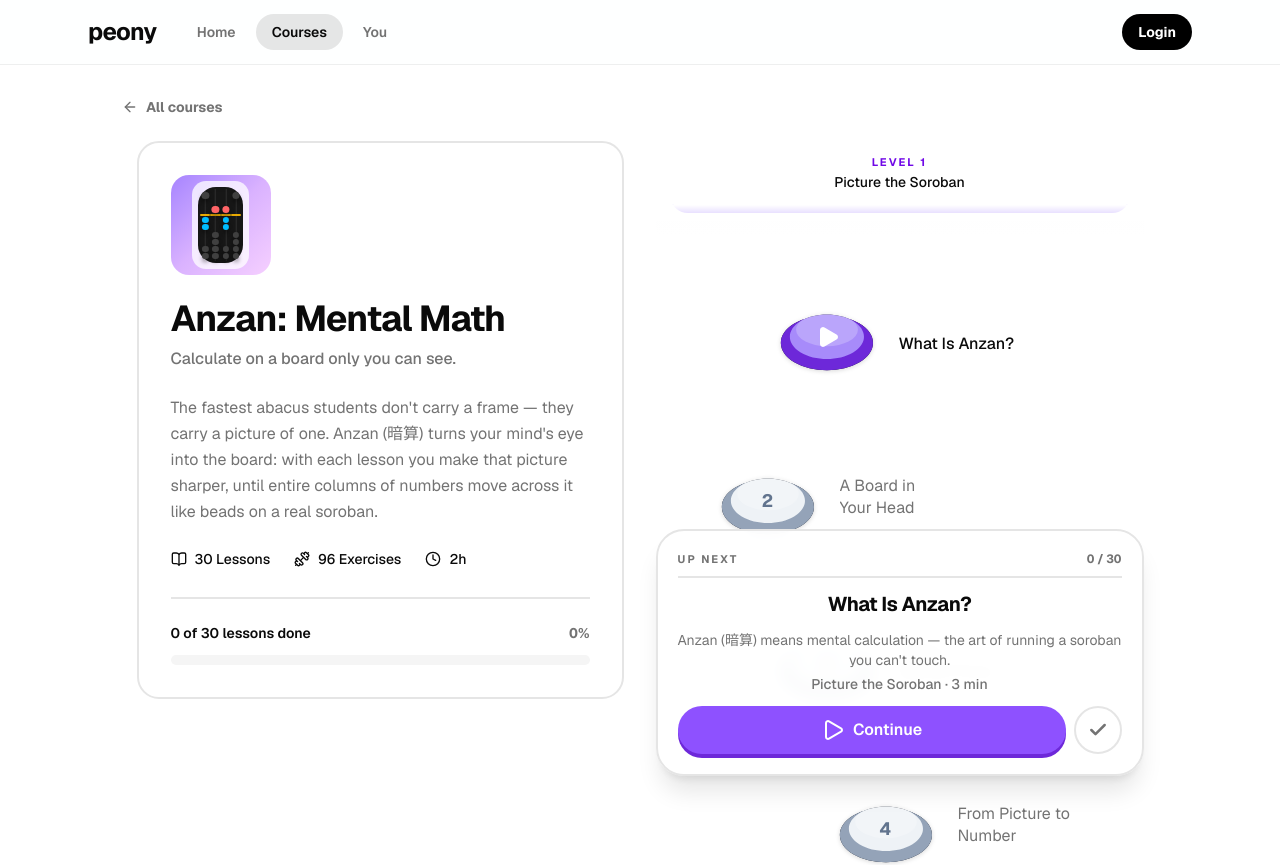
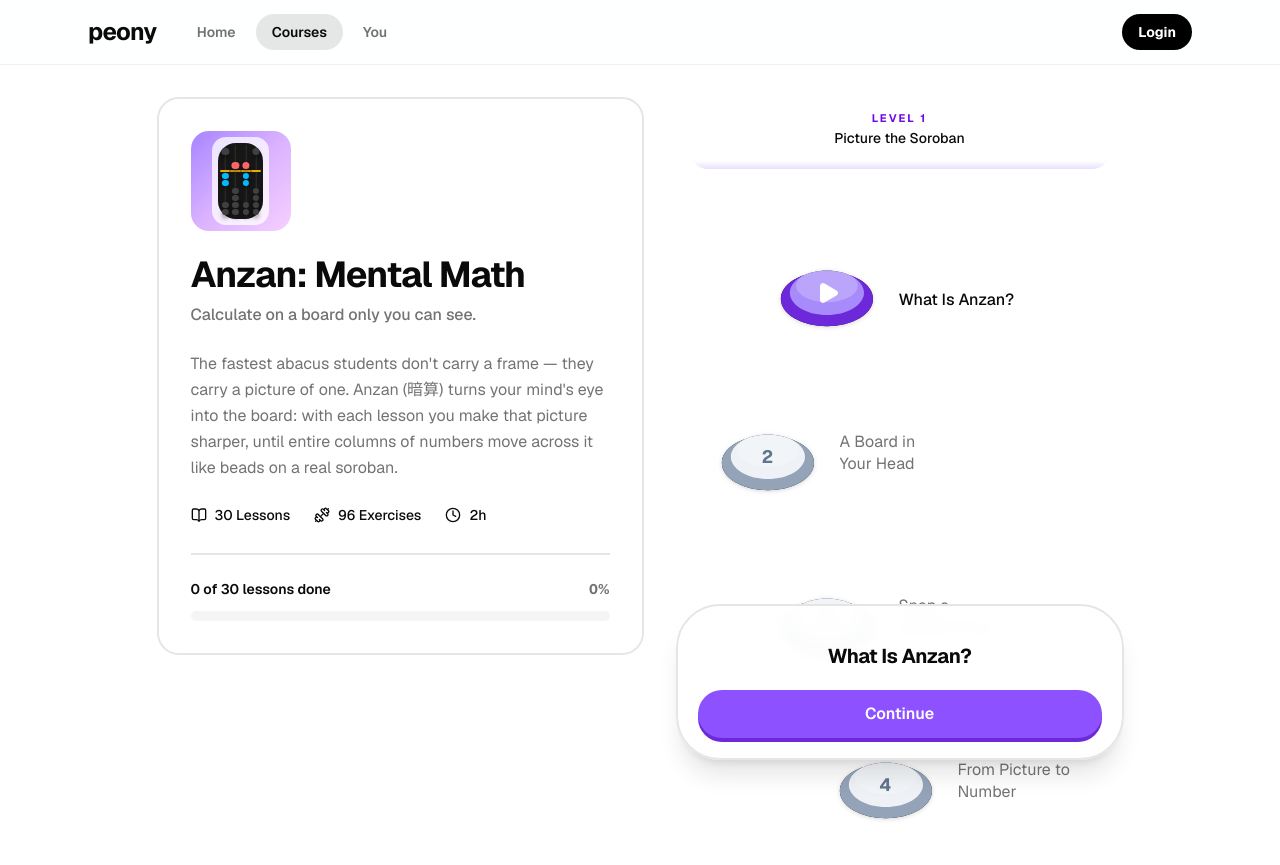
Before and after one commit to learnuidev/skld-app-frontend, a Next.js app: page /courses/anzan-mental-math in a window 1280 px wide. Shown: the top 865 px of the page. Built offline with nearby package versions, Linux system fonts and the light colour scheme; a web font is replaced by a local one.

Commit message:
fix up-next-card

```diff
--- a/components/courses/course-detail/index.tsx
+++ b/components/courses/course-detail/index.tsx
@@ -1,14 +1,16 @@
 "use client";
 
 import { useEffect, useMemo, useState } from "react";
-import Link from "next/link";
-import { ArrowRight } from "lucide-react";
 
 import { CourseSummaryCard } from "@/components/courses/course-detail/course-summary-card";
 import { LessonPath } from "@/components/courses/course-detail/lesson-path";
 import { UpNextCard } from "@/components/courses/course-detail/up-next-card";
-import { clearProgress, readProgress, writeProgress } from "@/modules/course/progress";
-import { buildCoursePath, findCurrentLesson, summarizeProgress } from "@/modules/course/path";
+import { clearProgress, readProgress } from "@/modules/course/progress";
+import {
+  buildCoursePath,
+  findCurrentLesson,
+  summarizeProgress,
+} from "@/modules/course/path";
 import type { Course } from "@/modules/course/types";
 
 /**
@@ -27,16 +29,13 @@ export function CourseDetail({ course }: { course: Course }) {
     return () => window.clearTimeout(id);
   }, [course.slug]);
 
-  const levels = useMemo(() => buildCoursePath(course, completed), [course, completed]);
+  const levels = useMemo(
+    () => buildCoursePath(course, completed),
+    [course, completed],
+  );
   const progress = useMemo(() => summarizeProgress(levels), [levels]);
   const currentLesson = useMemo(() => findCurrentLesson(levels), [levels]);
   const reviewHref = levels[0]?.lessons[0]?.href ?? `/courses/${course.slug}`;
-
-  const markComplete = (key: string) => {
-    const next = completed.includes(key) ? completed : [...completed, key];
-    setCompleted(next);
-    writeProgress(course.slug, next);
-  };
 
   const reset = () => {
     clearProgress(course.slug);
@@ -45,14 +44,6 @@ export function CourseDetail({ course }: { course: Course }) {
 
   return (
     <div className="mx-auto w-full max-w-[1100px] px-4 pb-32 pt-8 sm:px-6 xl:px-8">
-      <Link
-        href="/courses"
-        className="mb-6 inline-flex items-center gap-2 text-sm font-bold text-muted-foreground transition-colors hover:text-foreground"
-      >
-        <ArrowRight className="size-4 rotate-180" />
-        All courses
-      </Link>
-
       <div className="flex flex-col gap-10 xl:flex-row xl:items-start xl:justify-center xl:gap-8">
         <aside className="xl:sticky xl:top-[88px] xl:w-[487px] xl:shrink-0">
           <CourseSummaryCard
@@ -69,7 +60,6 @@ export function CourseDetail({ course }: { course: Course }) {
             lesson={currentLesson}
             progress={progress}
             reviewHref={reviewHref}
-            onMarkComplete={markComplete}
           />
         </LessonPath>
       </div>
--- a/components/courses/course-detail/lesson-path.tsx
+++ b/components/courses/course-detail/lesson-path.tsx
@@ -12,7 +12,7 @@ export interface LessonPathProps {
 /** The scrolling column of levels that the course card sits beside. */
 export function LessonPath({ levels, children }: LessonPathProps) {
   return (
-    <div className="min-w-0 flex-1 xl:max-w-[488px]">
+    <div className="min-w-0 flex-1 xl:max-w-md">
       {levels.map((level) => (
         <LevelSection key={level.slug} level={level} />
       ))}
--- a/components/courses/course-detail/up-next-card.tsx
+++ b/components/courses/course-detail/up-next-card.tsx
@@ -1,20 +1,16 @@
-import { Check, Play } from "lucide-react";
+import { Play } from "lucide-react";
 import type { ReactNode } from "react";
 
 import { PathButton } from "@/components/courses/course-detail/path-button";
 import type { PathLesson, ProgressSummary } from "@/modules/course/path";
 
-function Card({ label, counter, children }: { label: string; counter: string; children: ReactNode }) {
+function Card({ children }: { children: ReactNode }) {
   return (
-    <div className="sticky bottom-6 z-20">
-      <div className="rounded-[28px] border-2 border-border bg-background/95 px-5 pb-5 pt-5 shadow-xl backdrop-blur">
-        <div className="flex items-center justify-between gap-3 border-b-2 border-border pb-2">
-          <span className="text-[11px] font-bold uppercase tracking-[0.18em] text-muted-foreground">
-            {label}
-          </span>
-          <span className="text-xs font-bold tabular-nums text-muted-foreground">{counter}</span>
+    <div className="sticky bottom-10 z-20">
+      <div className="rounded-[44px] border-2 border-border bg-background/95 px-5 pb-5 pt-5 shadow-xl backdrop-blur">
+        <div className="flex flex-col items-center gap-3 pt-4 text-center">
+          {children}
         </div>
-        <div className="flex flex-col items-center gap-3 pt-3 text-center">{children}</div>
       </div>
     </div>
   );
@@ -27,7 +23,6 @@ export interface UpNextCardProps {
   progress: ProgressSummary;
   /** Where "Review course" goes when the course is complete. */
   reviewHref: string;
-  onMarkComplete?: (lessonKey: string) => void;
 }
 
 /**
@@ -39,17 +34,16 @@ export function UpNextCard({
   lesson,
   progress,
   reviewHref,
-  onMarkComplete,
 }: UpNextCardProps) {
-  const counter = `${progress.done} / ${progress.total}`;
-
   if (progress.complete) {
     return (
-      <Card label="Course complete" counter={counter}>
-        <h3 className="text-xl font-bold tracking-tight text-balance">You finished {courseTitle}</h3>
+      <Card>
+        <h3 className="text-xl font-bold tracking-tight text-balance">
+          You finished {courseTitle}
+        </h3>
         <p className="text-sm text-muted-foreground">
-          Beautiful work. Every master started with a single bead — replay any lesson to keep it
-          sharp.
+          Beautiful work. Every master started with a single bead — replay any
+          lesson to keep it sharp.
         </p>
         <PathButton href={reviewHref} tone="emerald" className="w-full">
           <Play data-icon="inline-start" />
@@ -61,43 +55,22 @@ export function UpNextCard({
 
   if (!lesson) {
     return (
-      <Card label="Up next" counter={counter}>
+      <Card>
         <h3 className="text-xl font-bold tracking-tight">No lessons yet</h3>
       </Card>
     );
   }
 
-  const facts = [
-    lesson.levelName,
-    `${lesson.minutes} min`,
-    lesson.exercises > 0 ? `${lesson.exercises} exercises` : null,
-  ]
-    .filter(Boolean)
-    .join(" · ");
+  return (
+    <Card>
+      <h3 className="text-xl font-bold tracking-tight text-balance pb-2">
+        {lesson.title}
+      </h3>
 
-  return (
-    <Card label="Up next" counter={counter}>
-      <h3 className="text-xl font-bold tracking-tight text-balance">{lesson.title}</h3>
-      <p className="text-sm text-muted-foreground">
-        {lesson.blurb}
-        <span className="mt-1 block font-medium">{facts}</span>
-      </p>
       <div className="flex w-full items-center gap-2">
         <PathButton href={lesson.href} tone="violet" className="flex-1">
-          <Play data-icon="inline-start" />
           {lesson.kind === "level_check" ? "Start level check" : "Continue"}
         </PathButton>
-        {onMarkComplete ? (
-          <button
-            type="button"
-            onClick={() => onMarkComplete(lesson.key)}
-            title="Mark this lesson as done"
-            aria-label="Mark this lesson as done"
-            className="flex size-12 shrink-0 items-center justify-center rounded-full border-2 border-border text-muted-foreground transition-colors hover:border-emerald-400 hover:bg-emerald-50 hover:text-emerald-700"
-          >
-            <Check className="size-5" strokeWidth={3} />
-          </button>
-        ) : null}
       </div>
     </Card>
   );
```
Also changed, not shown: 2 other files (tests, documents, lock files or other folders).
